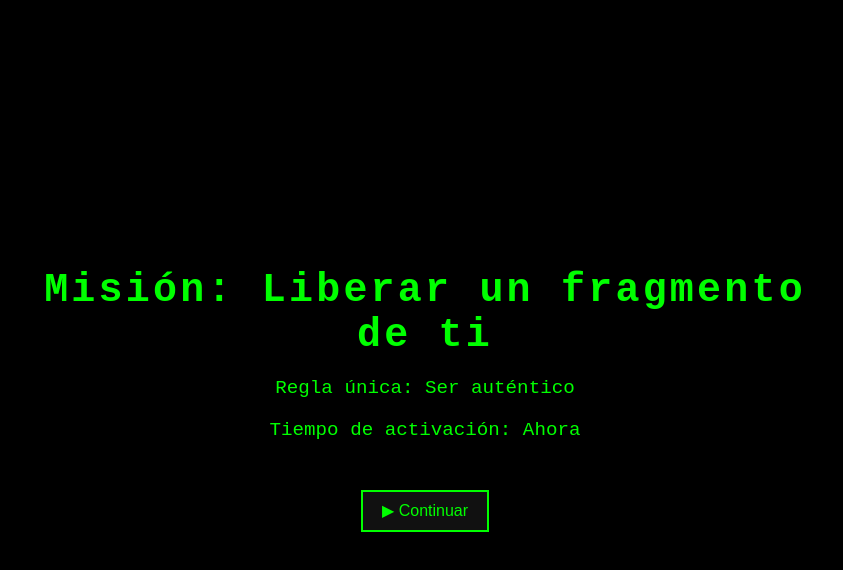
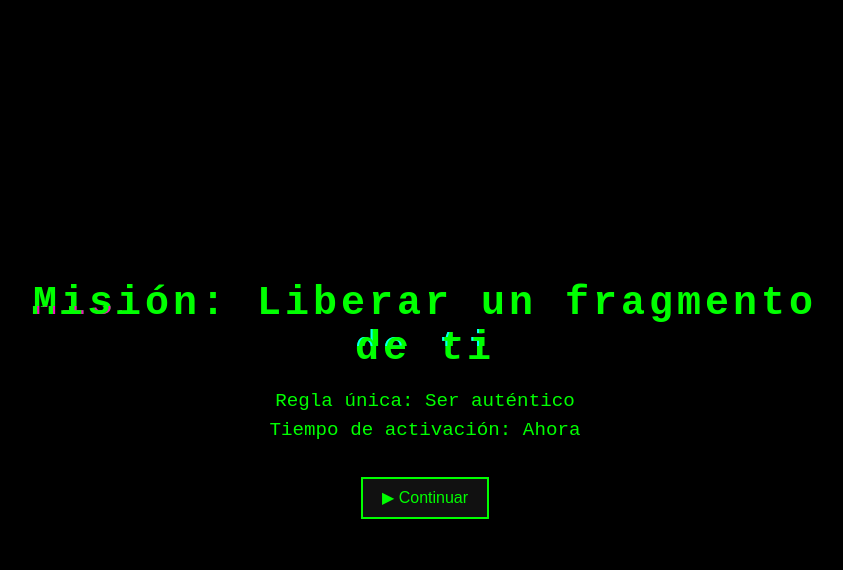
Before and after one commit to bondidev/teste, a plain HTML site: page index.html in a window 1280 px wide. Both pictures are taken after a click on the button "▶ Continuar". Shown: the whole page, without its empty margins (215-1058 px from the left). Drawn offline with Linux system fonts and the light colour scheme.

Commit message:
Update index.html

```diff
--- a/index.html
+++ b/index.html
@@ -2,41 +2,92 @@
 <html lang="es">
 <head>
     <meta charset="UTF-8">
-    <title>Sistema Bondi – Pista de Error</title>
+   <title>Diseño de Pantallas de Error – Bondi</title>
     <style>
-        /* -----------------------------------------------
-         Reset y tipografía básica
-        ------------------------------------------------- */
-        *, *::before, *::after {margin:0;padding:0;box-sizing:border-box;}
-        body {
+        /* --- Reset y tipografía básica --- */
+       *{margin:0;padding:0;box-sizing:border-box;}
+      body{
             font-family: 'Courier New', Courier, monospace;
             background:#000;
           color:#0f0;
-            min-height:100vh;
+            height:100vh;
+            overflow:hidden;
             display:flex;
             align-items:center;
             justify-content:center;
-            overflow:hidden;
         }
 
-        /* -----------------------------------------------
-           Contenedor de pantalla
-        ------------------------------------------------- */
-        .screen {
+        /* --- Contenedor de pantalla --- */
+      .screen{
+            position:absolute;
          width:90vw;
       max-width:800px;
             text-align:center;
-            animation:fadeIn .5s ease;
+            animation:fadeIn 0.6s ease;
         }
-      .hidden {display:none;}
+       .hidden{display:none;}
 
-        h1 {font-size:2.5rem;margin-bottom:1rem;letter-spacing:.08em;}
-        p  {font-size:1.2rem;line-height:1.5;margin-bottom:.8rem;}
+        /* --- Texto grande y espaciado --- */
+        h1{
+       font-size:2.5rem;
+            letter-spacing:.1em;
+            margin-bottom:1rem;
+        }
+        p{
+       font-size:1.2rem;
+            line-height:1.5;
+        }
 
-        /* -------------------------------------------------
-        Botón de avance
-        -------------------------------------------- */
-        .btn {
+      /* --- Efecto glitch --- */
+        .glitch{
+           position:relative;
+        color:#0f0;
+        }
+      .glitch::before,
+      .glitch::after{
+           content:attr(data-text);
+            position:absolute;
+        left:0;
+        top:0;
+        width:100%;
+            overflow:hidden;
+       clip:rect(0,900px,0,0);
+        }
+      .glitch::before{
+       left:-2px;
+            text-shadow:2px 0 #ff00c8;
+            animation:glitchTop 2s infinite linear alternate-reverse;
+        }
+      .glitch::after{
+        left:2px;
+            text-shadow:-2px 0 #00fff9;
+            animation:glitchBottom 2s infinite linear alternate-reverse;
+        }
+
+        @keyframes glitchTop{
+     0%   {clip:rect(0,99px,2px,0);}
+     20%  {clip:rect(10px,99px,30px,0);}
+     40%  {clip:rect(25px,99px,45px,0);}
+     60%  {clip:rect(5px,999px,25px,0);}
+      80%  {clip:rect(15px,99px,35px,0);}
+        100% {clip:rect(0,99px,2px,0);}
+        }
+        @keyframes glitchBottom{
+     0%   {clip:rect(50px,99px,70px,0);}
+      20%  {clip:rect(55px,99px,75px,0);}
+       40%  {clip:rect(45px,999px,65px,0);}
+     60%  {clip:rect(60px,99px,80px,0);}
+      80%  {clip:rect(50px,999px,70px,0);}
+      100% {clip:rect(55px,99px,75px,0);}
+        }
+
+        @keyframes fadeIn{
+           from{opacity:0;}
+           to{opacity:1;}
+        }
+
+        /* --- Botón de avance --- */
+     .nextBtn{
             margin-top:2rem;
             padding:.6rem 1.2rem;
             background:#111;
@@ -44,61 +95,62 @@
         color:#0f0;
             cursor:pointer;
        font-size:1rem;
-            transition:background .2s,color .2s;
+            transition:background .2s;
         }
-        .btn:hover {
+        .nextBtn:hover{
             background:#0f0;
             color:#000;
-        }
-
-        /* -------------------------------------------------
-           Animaciones simples
-        ------------------------------------------------ */
-        @keyframes fadeIn {
-            from {opacity:0;}
-            to   {opacity:1;}
      }
   </style>
 </head>
 <body>
 
-    <!-- ------ Pantalla Inicial ------- -->
+    <!-- Pantalla Inicial -->
     <section id="screen1" class="screen">
-        <h1>SISTEMA BONDI</h1>
-        <p>Protocolo de Conexión Humana</p>
-        <p>Iniciando desbloqueo de fragmentos</p>
-        <button class="btn" onclick="nextScreen()">▶ Continuar</button>
+        <h1 class="glitch" data-text="SISTEMA BONDI">SISTEMA BONDI</h1>
+        <p class="glitch" data-text="Protocolo de Conexión Humana">
+            Protocolo de Conexión Humana
+        </p>
+        <p class="glitch" data-text="Iniciando desbloqueo de fragmentos">
+     Iniciando desbloqueo de fragmentos
+        </p>
+        <button class="nextBtn" onclick="nextScreen()">▶ Continuar</button>
     </section>
 
-    <!-- ---------- Pantalla de Instrucciones ---------- -->
+    <!-- Pantalla de Instrucciones -->
     <section id="screen2" class="screen hidden">
-       <h1>Misión: Liberar un fragmento de ti</h1>
-      <p>Regla única: Ser auténtico</p>
-        <p>Tiempo de activación: Ahora</p>
-        <button class="btn" onclick="nextScreen()">▶ Continuar</button>
+        <h1 class="glitch" data-text="Misión: Liberar un fragmento de ti">
+            Misión: Liberar un fragmento de ti
+        </h1>
+        <p class="glitch" data-text="Regla única: Ser auténtico">
+            Regla única: Ser auténtico
+       </p>
+        <p class="glitch" data-text="Tiempo de activación: Ahora">
+            Tiempo de activación: Ahora
+        </p>
+        <button class="nextBtn" onclick="nextScreen()">▶ Continuar</button>
     </section>
 
-    <!-- ------ Pantalla Final ------- -->
+    <!-- Pantalla Final -->
     <section id="screen3" class="screen hidden">
-    <h1>Conexión completada</h1>
-        <p>Fragmentos unidos</p>
-        <p>Red reestablecida</p>
+        <h1 clas="glitch" data-text="Conexión completada">
+            Conexión completada
+        </h1>
+        <p clas="glitch" data-text="Fragmentos unidos">
+            Fragmentos unidos
+        </p>
+        <p class="glitch" data-text="Red reestablecida">
+            Red reestablecida
+     </p>
     </section>
 
     <script>
-        // Lista de IDs de pantalla en orden
         const screens = ['screen1','screen2','screen3'];
-        let current = 0;
-
-        function nextScreen() {
-            // Oculta pantalla actual
-            document.getElementById(screens[current]).classList.add('hidden');
-
-        // Avanza (no pasa del último)
-          if (current < screens.length - 1) current++;
-
-            // Muestra la siguiente
-            document.getElementById(screens[current]).classList.remove('hidden');
+        let idx = 0;
+        function nextScreen(){
+            document.getElementById(screens[idx]).classList.add('hidden');
+            idx = Math.min(idx+1, screens.length-1);
+            document.getElementById(screens[idx]).classList.remove('hidden');
         }
     </script>
 </body>
```
Lines whose indentation alone changed are shown as unchanged.
